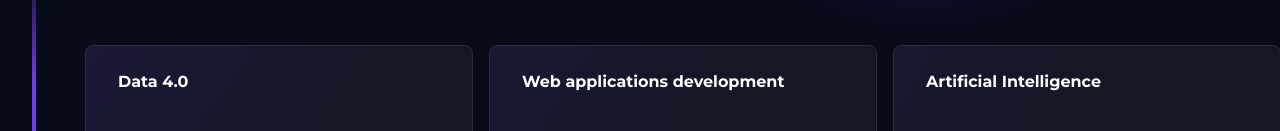
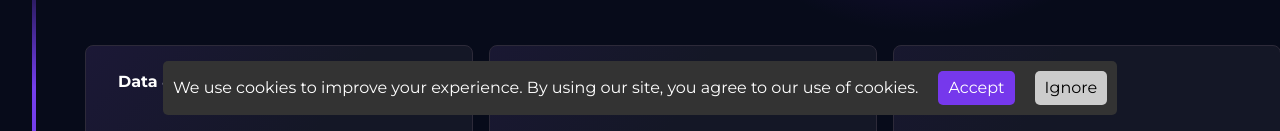
Before and after one commit to elygo/infoharbor, a React (Vite) app: page /#/ in a window 1280 px wide. Before the commit this address led to /. Shown: the part 669-800 px from the top of the page. Built offline with nearby package versions, Linux system fonts and the light colour scheme; no server answers.

Commit message:
feat: add policy and cookie pages

```diff
--- a/src/App.jsx
+++ b/src/App.jsx
@@ -1,7 +1,7 @@
 import { useEffect, useState } from 'react';
 import { useTranslation } from 'react-i18next';
 import { ThemeContext } from './utils/ThemeContext';
-import { HashRouter, Routes, Route, Navigate } from 'react-router-dom';
+import { BrowserRouter, Routes, Route, Navigate } from 'react-router-dom';
 import Navbar from './components/Navbar';
 import NewsDetail from './components/NewsDetail';
 import CareerDetail from './components/CareerDetail';
@@ -16,6 +16,9 @@ import WebDevelopment from './components/Webdevelopment';
 import DataSection from './components/DataSection';
 import AiSection from './components/AiSection';
 import MobileSection from './components/MobileSection';
+import PrivacyPage from './pages/PrivacyPage';
+import CookiePage from './pages/CookiePage';
+import showCookieConsent from './utils/Cookies';
 
 function App() {
   const getDefaultTheme = () => {
@@ -29,6 +32,10 @@ function App() {
   const basename = document.querySelector('base')?.getAttribute('href') ?? '/';
 
   useEffect(() => {
+    showCookieConsent();
+  }, []);
+
+  useEffect(() => {
     document.documentElement.setAttribute('data-theme', theme == 'dark' ? 'dark' : 'light');
   }, [theme]);
 
@@ -38,7 +45,7 @@ function App() {
 
   return (
     <ThemeContext.Provider value={{ theme, setTheme }}>
-      <HashRouter basename={basename}>
+      <BrowserRouter basename={basename}>
         <div
           className={`theme-${theme} mx-auto bg-lightBackground text-lightText dark:text-darkText dark:bg-darkBackground`}
         >
@@ -58,13 +65,14 @@ function App() {
               <Route path="/career/:id" element={<CareerDetail />} />
               <Route path="/about" element={<AboutPage />} />
               <Route path="/contact" element={<ContactPage />} />
+              <Route path="/privacy" element={<PrivacyPage />} />
+              <Route path="/cookie" element={<CookiePage />} />
               <Route path="*" element={<NotfoundPage />} />
             </Routes>
-            {/* <Footer /> */}
           </div>
           <TailwindToaster />
         </div>
-      </HashRouter>
+      </BrowserRouter>
     </ThemeContext.Provider>
   );
 }
--- /dev/null
+++ b/src/pages/CookiePage.tsx
@@ -0,0 +1,26 @@
+import React, { useContext } from 'react';
+import { Trans, useTranslation } from 'react-i18next';
+import { ThemeContext } from '../utils/ThemeContext';
+import Footer from '../components/Footer';
+
+export default function CookiePage() {
+  const { t } = useTranslation();
+  const { theme, setTheme } = useContext(ThemeContext);
+  return (
+    <div className="">
+      <div className="min-h-[calc(100vh-353px)] max-w-[1364px] mx-auto flex flex-col my-4 gap-4 py-4 relative z-40 max-2xl:px-8">
+        <div className="text-3xl font-semibold">{t('cookiepage.title')}</div>
+        <Trans t={t} i18nKey="cookiepage.intro" components={{ strong: <strong></strong> }} />
+        <Trans t={t} i18nKey="cookiepage.cookies" components={{ strong: <strong></strong> }} />
+        <Trans t={t} i18nKey="cookiepage.usage" components={{ strong: <strong></strong> }} />
+        <Trans
+          t={t}
+          i18nKey="cookiepage.reasons"
+          components={{ ul: <ul></ul>, li: <li></li>, strong: <strong></strong> }}
+        />
+        <Trans t={t} i18nKey="cookiepage.other" components={{ strong: <strong></strong> }} />
+      </div>
+      <Footer />
+    </div>
+  );
+}
--- /dev/null
+++ b/src/pages/PrivacyPage.tsx
@@ -0,0 +1,35 @@
+import React, { useContext } from 'react';
+import { Trans, useTranslation } from 'react-i18next';
+import { ThemeContext } from '../utils/ThemeContext';
+import Footer from '../components/Footer';
+
+export default function PrivacyPage() {
+  const { t } = useTranslation();
+  const { theme, setTheme } = useContext(ThemeContext);
+  return (
+    <div className="">
+      <div className="min-h-[calc(100vh-353px)] max-w-[1364px] mx-auto flex flex-col my-4 gap-4 py-4 relative z-40 max-2xl:px-8">
+        <div className="text-3xl font-semibold">{t('privacypage.title')}</div>
+        <Trans t={t} i18nKey="privacypage.intro" components={{ strong: <strong></strong> }} />
+        <Trans t={t} i18nKey="privacypage.address" components={{ strong: <strong></strong> }} />
+        <Trans
+          t={t}
+          i18nKey="privacypage.types"
+          components={{ ul: <ul></ul>, li: <li></li>, strong: <strong></strong> }}
+        />
+        <Trans
+          t={t}
+          i18nKey="privacypage.aim"
+          components={{ ul: <ul></ul>, li: <li></li>, strong: <strong></strong> }}
+        />
+        <Trans
+          t={t}
+          i18nKey="privacypage.techno"
+          components={{ ul: <ul></ul>, li: <li></li>, strong: <strong></strong> }}
+        />
+        <Trans t={t} i18nKey="privacypage.other" components={{ strong: <strong></strong> }} />
+      </div>
+      <Footer />
+    </div>
+  );
+}
--- /dev/null
+++ b/src/utils/Cookies.jsx
@@ -0,0 +1,74 @@
+import React, { useContext } from 'react';
+import toast from 'react-hot-toast';
+import { useTranslation } from 'react-i18next';
+import { ThemeContext } from './ThemeContext';
+
+const CookieConsent = () => {
+  const { t, i18n } = useTranslation();
+  const { theme, setTheme } = useContext(ThemeContext);
+
+  const acceptCookies = () => {
+    localStorage.setItem('cookiesAccepted', 'true');
+    toast.dismiss();
+  };
+
+  const ignoreCookies = () => {
+    localStorage.setItem('cookiesAccepted', 'false');
+    toast.dismiss();
+  };
+
+  return (
+    <div
+      style={{
+        display: 'flex',
+        justifyContent: 'space-between',
+        alignItems: 'center',
+        padding: '10px',
+        background: theme === 'dark' ? '#333' : '#fff',
+        color: theme === 'dark' ? '#fff' : '#000',
+        borderRadius: '5px'
+      }}
+    >
+      <p>{t('cookieContent')}</p>
+      <button
+        onClick={acceptCookies}
+        style={{
+          marginLeft: '20px',
+          padding: '5px 10px',
+          background: '#7638EC',
+          color: '#fff',
+          border: 'none',
+          borderRadius: '5px',
+          cursor: 'pointer'
+        }}
+      >
+        {t('accept')}
+      </button>
+      <button
+        onClick={ignoreCookies}
+        style={{
+          marginLeft: '20px',
+          padding: '5px 10px',
+          background: '#cccccc',
+          color: '#000',
+          border: 'none',
+          borderRadius: '5px',
+          cursor: 'pointer'
+        }}
+      >
+        {t('ignore')}
+      </button>
+    </div>
+  );
+};
+
+const showCookieConsent = () => {
+  const cookiesAccepted = localStorage.getItem('cookiesAccepted');
+  if (!cookiesAccepted) {
+    toast.custom(<CookieConsent />, {
+      duration: 20000
+    });
+  }
+};
+
+export default showCookieConsent;
--- a/src/utils/Toast.jsx
+++ b/src/utils/Toast.jsx
@@ -7,7 +7,7 @@ import { Toaster, ToastIcon, resolveValue } from 'react-hot-toast';
  */
 export function TailwindToaster() {
   return (
-    <Toaster>
+    <Toaster position="bottom-center">
       {(t) => (
         <Transition
           appear
@@ -16,7 +16,7 @@ export function TailwindToaster() {
           enter="transition-all duration-150"
         >
           <ToastIcon toast={t} />
-          <p className="px-4 ">{resolveValue(t.message, t)}</p>
+          <p className="px-4">{resolveValue(t.message, t)}</p>
         </Transition>
       )}
     </Toaster>
```
